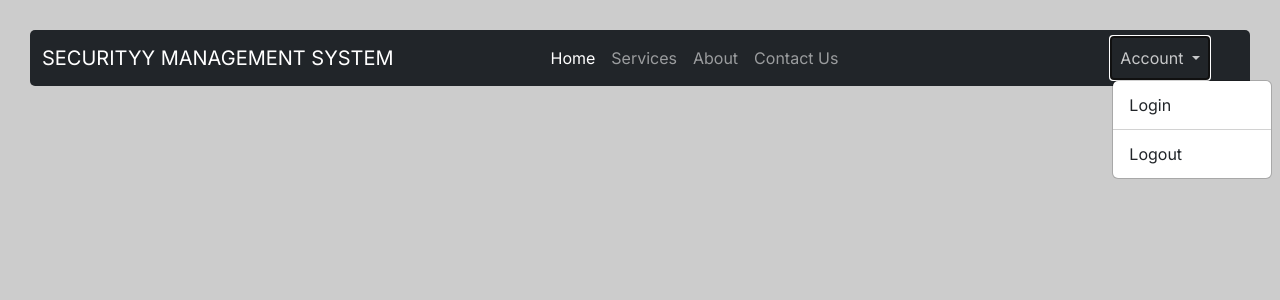
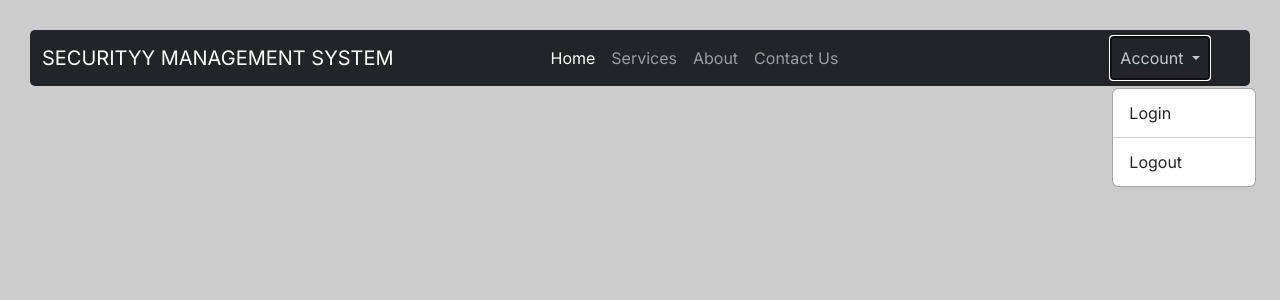
Before and after one commit to richmondb/SecurityAgencyCapstone, a Django app: page / in a window 1280 px wide, after a click on "Account". Shown: the top 300 px of the page. Run offline with Django 4.2, Linux system fonts and the light colour scheme; some libraries are stand-ins or nearby versions.

```diff
--- a/templates/base.html
+++ b/templates/base.html
@@ -14,10 +14,19 @@
 	<script src="https://kit.fontawesome.com/fc5a762e4d.js" crossorigin="anonymous"></script>
 
 	<style>
+
+		.dropdown-menu{
+			--bs-dropdown-min-width: 9rem;
+		}
+		ul.dropdown-menu.show{
+			margin-top:10px;
+		}
+
 		.navbar {
 			margin: 30px;
 			border-radius: 5px;
 		}
+
 	</style>
 
 </head>
```
